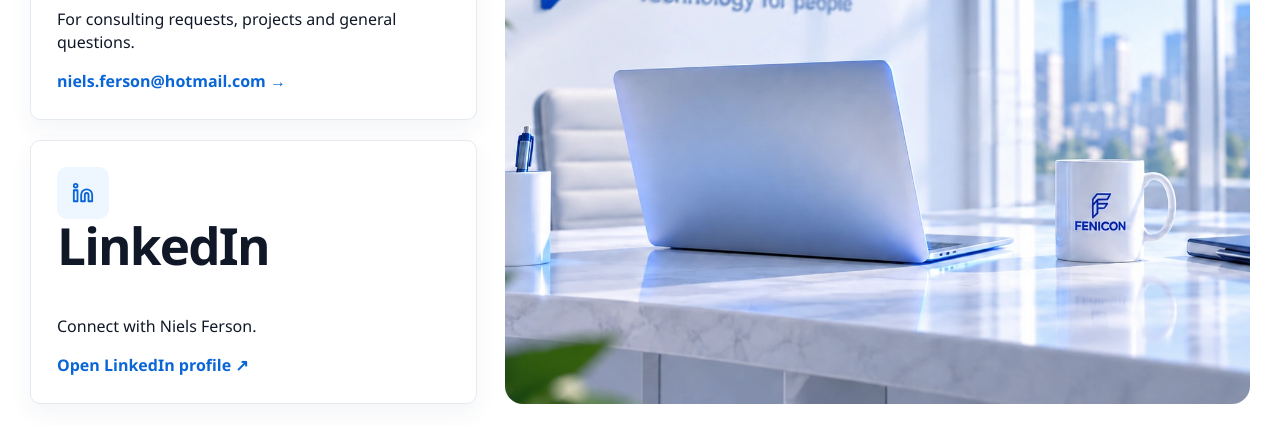
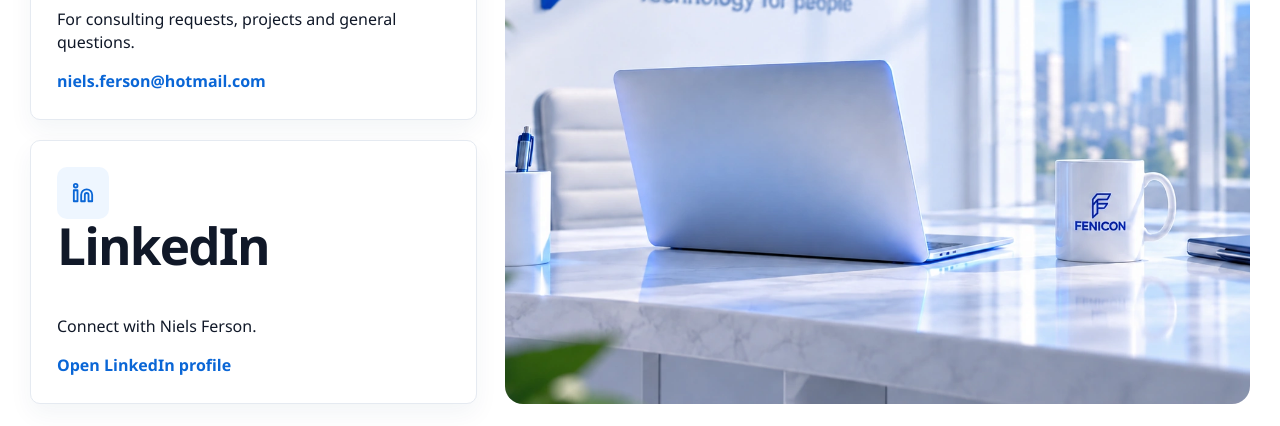
Before and after one commit to nielsferson/feniconbv-website, a React (Vite) app: page /contact in a window 1280 px wide. Shown: the part 915-1341 px from the top of the page. Built offline with nearby package versions, Linux system fonts and the light colour scheme.

Commit message:
Update Contact.jsx

```diff
--- a/src/pages/Contact.jsx
+++ b/src/pages/Contact.jsx
@@ -17,12 +17,12 @@ export default function Contact() {
             <article className="contact-card">
               <span><Mail size={22} /></span><h2>Email</h2>
               <p>For consulting requests, projects and general questions.</p>
-              <a href="mailto:niels.ferson@hotmail.com">niels.ferson@hotmail.com →</a>
+              <a href="mailto:niels.ferson@hotmail.com">niels.ferson@hotmail.com</a>
             </article>
             <article className="contact-card">
               <span><Linkedin size={22} /></span><h2>LinkedIn</h2>
               <p>Connect with Niels Ferson.</p>
-              <a href="https://www.linkedin.com/in/niels-ferson/" target="_blank" rel="noreferrer">Open LinkedIn profile ↗</a>
+              <a href="https://www.linkedin.com/in/niels-ferson/" target="_blank" rel="noreferrer">Open LinkedIn profile</a>
             </article>
           </div>
           <img className="contact-office" src="/images/contact/contact-office.webp" alt="FENICON consulting office" />
```
